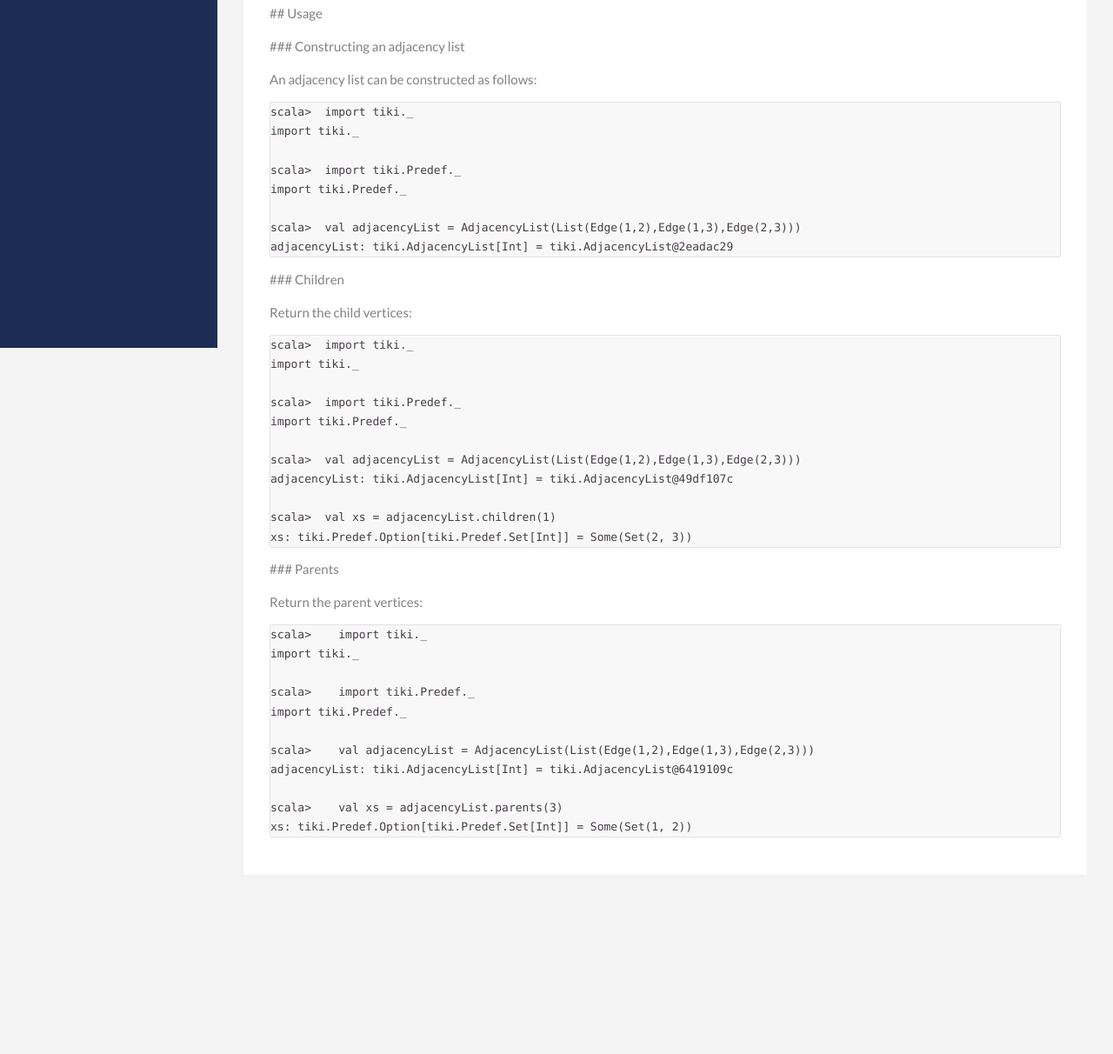
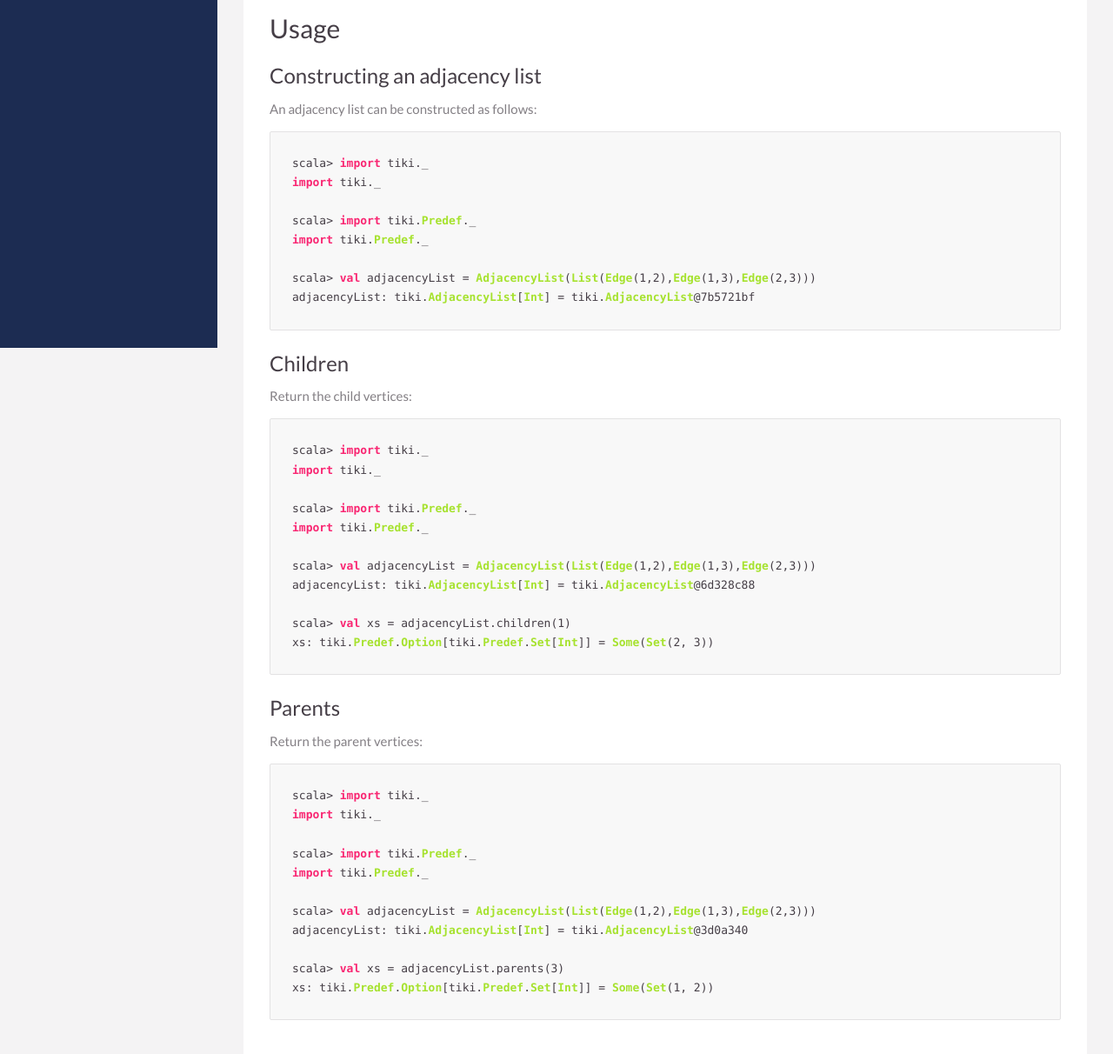
Before and after one commit to lewismj/tiki_scala, a plain HTML site: page datastructures/adjacencylist.html in a window 1280 px wide. Shown: the part 400-1612 px from the top of the page at 87% size. Before the commit the page ends 1436 px from the top, so only its background shows below. Drawn offline with nearby package versions, Linux system fonts and the light colour scheme; files that its build step writes are made by us from their sources; files whose address does not match are found by name.

Commit message:
updated site

```diff
--- a/datastructures/adjacencylist.html
+++ b/datastructures/adjacencylist.html
@@ -12,55 +12,58 @@ The reverse graph is also stored as map.</p>
   <li>both functions will return an Option, None will be returned if <em>v</em> does not exist in the graph.</li>
 </ul>
 
-<p>## Usage</p>
+<h2 id="usage">Usage</h2>
 
-<p>### Constructing an adjacency list</p>
+<h3 id="constructing-an-adjacency-list">Constructing an adjacency list</h3>
 
 <p>An adjacency list can be constructed as follows:</p>
 
-<pre><code class="language-tut">scala&gt;  import tiki._
-import tiki._
+<div class="language-scala highlighter-rouge"><pre class="highlight"><code><span class="n">scala</span><span class="o">&gt;</span> <span class="k">import</span> <span class="nn">tiki._</span>
+<span class="k">import</span> <span class="nn">tiki._</span>
 
-scala&gt;  import tiki.Predef._
-import tiki.Predef._
+<span class="n">scala</span><span class="o">&gt;</span> <span class="k">import</span> <span class="nn">tiki.Predef._</span>
+<span class="k">import</span> <span class="nn">tiki.Predef._</span>
 
-scala&gt;  val adjacencyList = AdjacencyList(List(Edge(1,2),Edge(1,3),Edge(2,3)))
-adjacencyList: tiki.AdjacencyList[Int] = tiki.AdjacencyList@2eadac29
+<span class="n">scala</span><span class="o">&gt;</span> <span class="k">val</span> <span class="n">adjacencyList</span> <span class="k">=</span> <span class="nc">AdjacencyList</span><span class="o">(</span><span class="nc">List</span><span class="o">(</span><span class="nc">Edge</span><span class="o">(</span><span class="mi">1</span><span class="o">,</span><span class="mi">2</span><span class="o">),</span><span class="nc">Edge</span><span class="o">(</span><span class="mi">1</span><span class="o">,</span><span class="mi">3</span><span class="o">),</span><span class="nc">Edge</span><span class="o">(</span><span class="mi">2</span><span class="o">,</span><span class="mi">3</span><span class="o">)))</span>
+<span class="n">adjacencyList</span><span class="k">:</span> <span class="kt">tiki.AdjacencyList</span><span class="o">[</span><span class="kt">Int</span><span class="o">]</span> <span class="k">=</span> <span class="n">tiki</span><span class="o">.</span><span class="nc">AdjacencyList</span><span class="k">@</span><span class="mi">7</span><span class="n">b5721bf</span>
 </code></pre>
+</div>
 
-<p>### Children</p>
+<h3 id="children">Children</h3>
 
 <p>Return the child vertices:</p>
 
-<pre><code class="language-tut">scala&gt;  import tiki._
-import tiki._
+<div class="language-scala highlighter-rouge"><pre class="highlight"><code><span class="n">scala</span><span class="o">&gt;</span> <span class="k">import</span> <span class="nn">tiki._</span>
+<span class="k">import</span> <span class="nn">tiki._</span>
 
-scala&gt;  import tiki.Predef._
-import tiki.Predef._
+<span class="n">scala</span><span class="o">&gt;</span> <span class="k">import</span> <span class="nn">tiki.Predef._</span>
+<span class="k">import</span> <span class="nn">tiki.Predef._</span>
 
-scala&gt;  val adjacencyList = AdjacencyList(List(Edge(1,2),Edge(1,3),Edge(2,3)))
-adjacencyList: tiki.AdjacencyList[Int] = tiki.AdjacencyList@49df107c
+<span class="n">scala</span><span class="o">&gt;</span> <span class="k">val</span> <span class="n">adjacencyList</span> <span class="k">=</span> <span class="nc">AdjacencyList</span><span class="o">(</span><span class="nc">List</span><span class="o">(</span><span class="nc">Edge</span><span class="o">(</span><span class="mi">1</span><span class="o">,</span><span class="mi">2</span><span class="o">),</span><span class="nc">Edge</span><span class="o">(</span><span class="mi">1</span><span class="o">,</span><span class="mi">3</span><span class="o">),</span><span class="nc">Edge</span><span class="o">(</span><span class="mi">2</span><span class="o">,</span><span class="mi">3</span><span class="o">)))</span>
+<span class="n">adjacencyList</span><span class="k">:</span> <span class="kt">tiki.AdjacencyList</span><span class="o">[</span><span class="kt">Int</span><span class="o">]</span> <span class="k">=</span> <span class="n">tiki</span><span class="o">.</span><span class="nc">AdjacencyList</span><span class="k">@</span><span class="mf">6d</span><span class="mi">328</span><span class="n">c88</span>
 
-scala&gt;  val xs = adjacencyList.children(1)
-xs: tiki.Predef.Option[tiki.Predef.Set[Int]] = Some(Set(2, 3))
+<span class="n">scala</span><span class="o">&gt;</span> <span class="k">val</span> <span class="n">xs</span> <span class="k">=</span> <span class="n">adjacencyList</span><span class="o">.</span><span class="n">children</span><span class="o">(</span><span class="mi">1</span><span class="o">)</span>
+<span class="n">xs</span><span class="k">:</span> <span class="kt">tiki.Predef.Option</span><span class="o">[</span><span class="kt">tiki.Predef.Set</span><span class="o">[</span><span class="kt">Int</span><span class="o">]]</span> <span class="k">=</span> <span class="nc">Some</span><span class="o">(</span><span class="nc">Set</span><span class="o">(</span><span class="mi">2</span><span class="o">,</span> <span class="mi">3</span><span class="o">))</span>
 </code></pre>
+</div>
 
-<p>### Parents</p>
+<h3 id="parents">Parents</h3>
 
 <p>Return the parent vertices:</p>
 
-<pre><code class="language-tut">scala&gt;    import tiki._
-import tiki._
+<div class="language-scala highlighter-rouge"><pre class="highlight"><code><span class="n">scala</span><span class="o">&gt;</span> <span class="k">import</span> <span class="nn">tiki._</span>
+<span class="k">import</span> <span class="nn">tiki._</span>
 
-scala&gt;    import tiki.Predef._
-import tiki.Predef._
+<span class="n">scala</span><span class="o">&gt;</span> <span class="k">import</span> <span class="nn">tiki.Predef._</span>
+<span class="k">import</span> <span class="nn">tiki.Predef._</span>
 
-scala&gt;    val adjacencyList = AdjacencyList(List(Edge(1,2),Edge(1,3),Edge(2,3)))
-adjacencyList: tiki.AdjacencyList[Int] = tiki.AdjacencyList@6419109c
+<span class="n">scala</span><span class="o">&gt;</span> <span class="k">val</span> <span class="n">adjacencyList</span> <span class="k">=</span> <span class="nc">AdjacencyList</span><span class="o">(</span><span class="nc">List</span><span class="o">(</span><span class="nc">Edge</span><span class="o">(</span><span class="mi">1</span><span class="o">,</span><span class="mi">2</span><span class="o">),</span><span class="nc">Edge</span><span class="o">(</span><span class="mi">1</span><span class="o">,</span><span class="mi">3</span><span class="o">),</span><span class="nc">Edge</span><span class="o">(</span><span class="mi">2</span><span class="o">,</span><span class="mi">3</span><span class="o">)))</span>
+<span class="n">adjacencyList</span><span class="k">:</span> <span class="kt">tiki.AdjacencyList</span><span class="o">[</span><span class="kt">Int</span><span class="o">]</span> <span class="k">=</span> <span class="n">tiki</span><span class="o">.</span><span class="nc">AdjacencyList</span><span class="k">@</span><span class="mf">3d</span><span class="mi">0</span><span class="n">a340</span>
 
-scala&gt;    val xs = adjacencyList.parents(3)
-xs: tiki.Predef.Option[tiki.Predef.Set[Int]] = Some(Set(1, 2))
+<span class="n">scala</span><span class="o">&gt;</span> <span class="k">val</span> <span class="n">xs</span> <span class="k">=</span> <span class="n">adjacencyList</span><span class="o">.</span><span class="n">parents</span><span class="o">(</span><span class="mi">3</span><span class="o">)</span>
+<span class="n">xs</span><span class="k">:</span> <span class="kt">tiki.Predef.Option</span><span class="o">[</span><span class="kt">tiki.Predef.Set</span><span class="o">[</span><span class="kt">Int</span><span class="o">]]</span> <span class="k">=</span> <span class="nc">Some</span><span class="o">(</span><span class="nc">Set</span><span class="o">(</span><span class="mi">1</span><span class="o">,</span> <span class="mi">2</span><span class="o">))</span>
 </code></pre>
+</div>
 
 </section></div></div></div></div><script src="https://cdnjs.cloudflare.com/ajax/libs/jquery/1.11.3/jquery.min.js"></script><script src="https://cdnjs.cloudflare.com/ajax/libs/twitter-bootstrap/3.3.7/js/bootstrap.min.js"></script><script src="/tiki/highlight/highlight.pack.js"></script><script>hljs.configure({
 languages:['scala','java','bash']
```
Also changed, not shown: datastructures/disjointset.html (+4 -4 lines).
